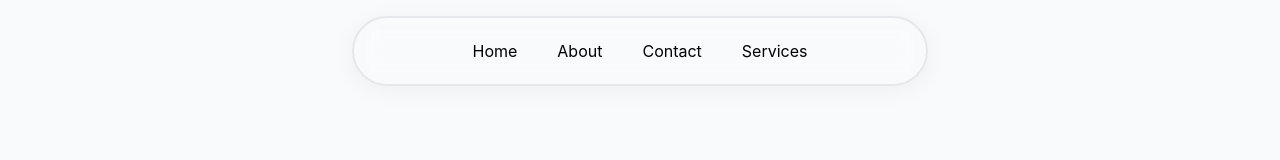
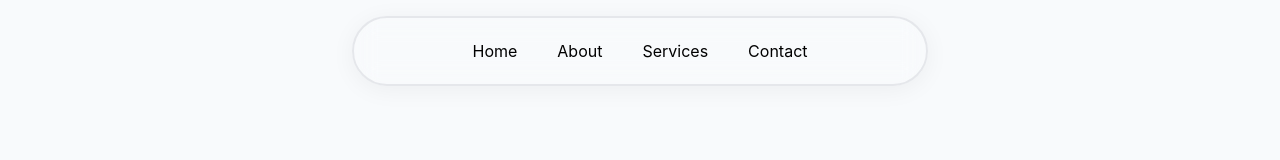
Before and after one commit to JustChiwo/Business, a React (Vite) app: page / in a window 1280 px wide. Shown: the top 160 px of the page. Built offline with nearby package versions, Linux system fonts and the light colour scheme.

Commit message:
Updated navbar

```diff
--- a/src/components/Navbar.jsx
+++ b/src/components/Navbar.jsx
@@ -13,13 +13,13 @@ function Navbar() {
           </a>
         </li>
         <li>
-          <a className="hover:text-gray-300 transition" href="#Contact">
-            Contact
+          <a className="hover:text-gray-300 transition" href="#Services">
+            Services
           </a>
         </li>
         <li>
-          <a className="hover:text-gray-300 transition" href="#Services">
-            Services
+          <a className="hover:text-gray-300 transition" href="#Contact">
+            Contact
           </a>
         </li>
       </ul>
```
